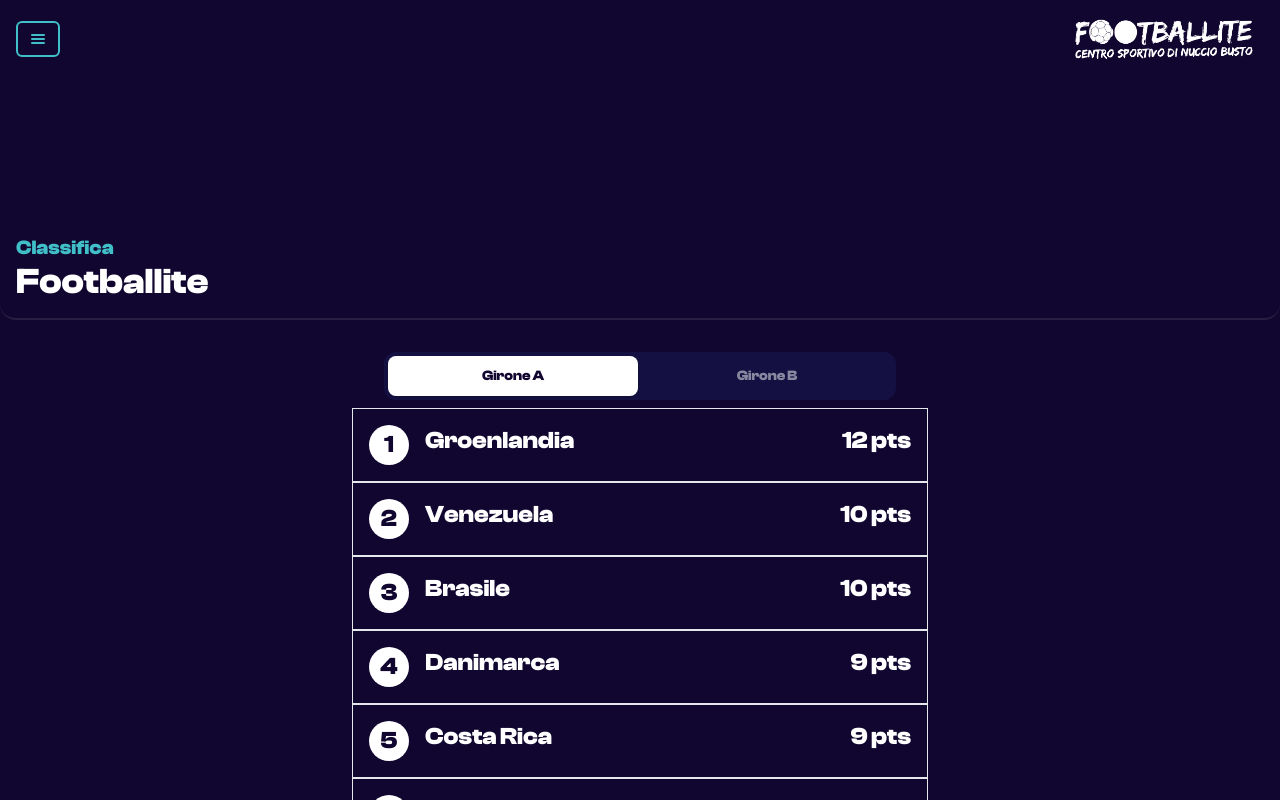
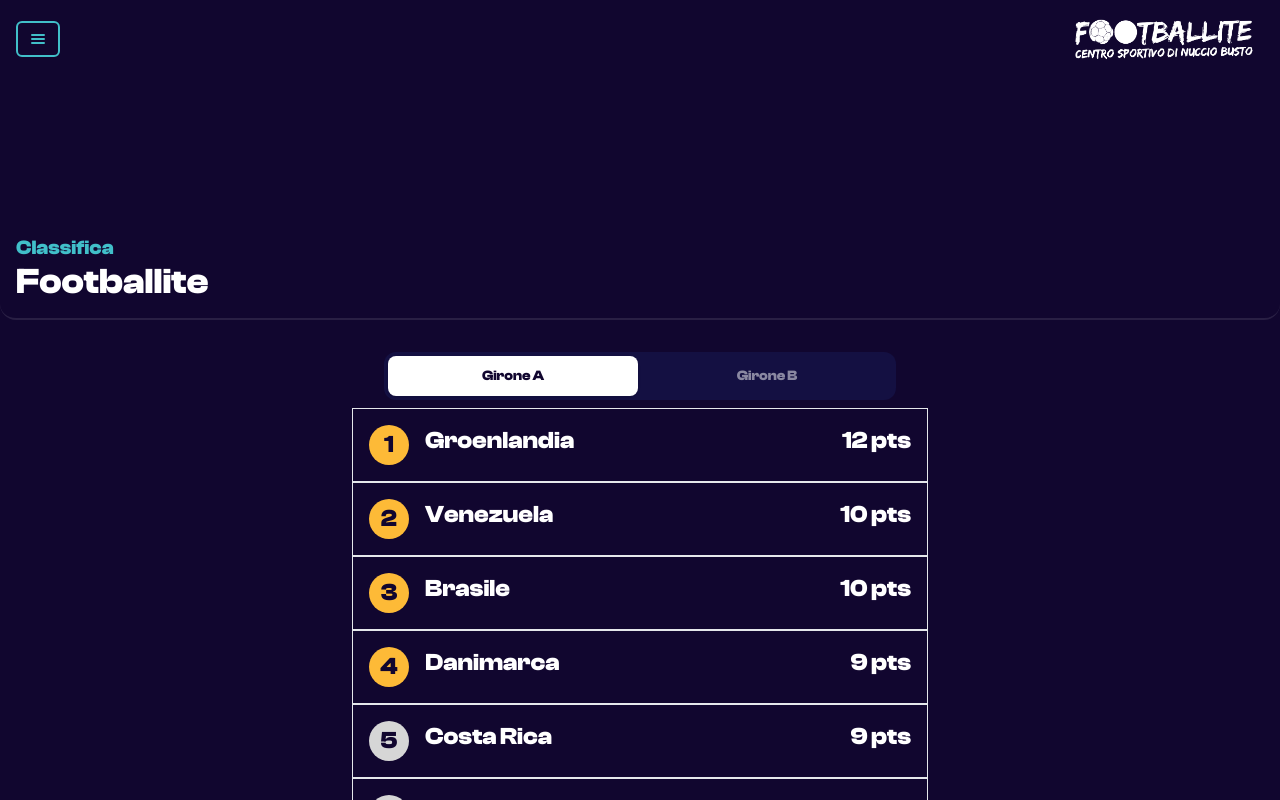
Before and after one commit to FrancescoCiccio/championship, a Nuxt app: page /ranking in a window 1280 px wide. Shown: the top 800 px of the page. Built offline with nearby package versions, Linux system fonts and the light colour scheme.

Commit message:
fix bg color

```diff
--- a/components/RankingRow.vue
+++ b/components/RankingRow.vue
@@ -4,7 +4,7 @@
                 'flex gap-4 text-2xl p-4 border border-t-0 first:border-t'
                 ]">
             <div :class="[
-                'flex w-10 h-10 rounded-full items-center justify-center bg-white text-primary',
+                'flex w-10 h-10 rounded-full items-center justify-center text-primary',
                 index < 4 ? 'bg-[#FDBA37]' : '',
                 index > 3 && index < 8 ? 'bg-[#D6D6D6]' : '',
                 index > 7 ? 'bg-[#5F3E17]' : '',
```
